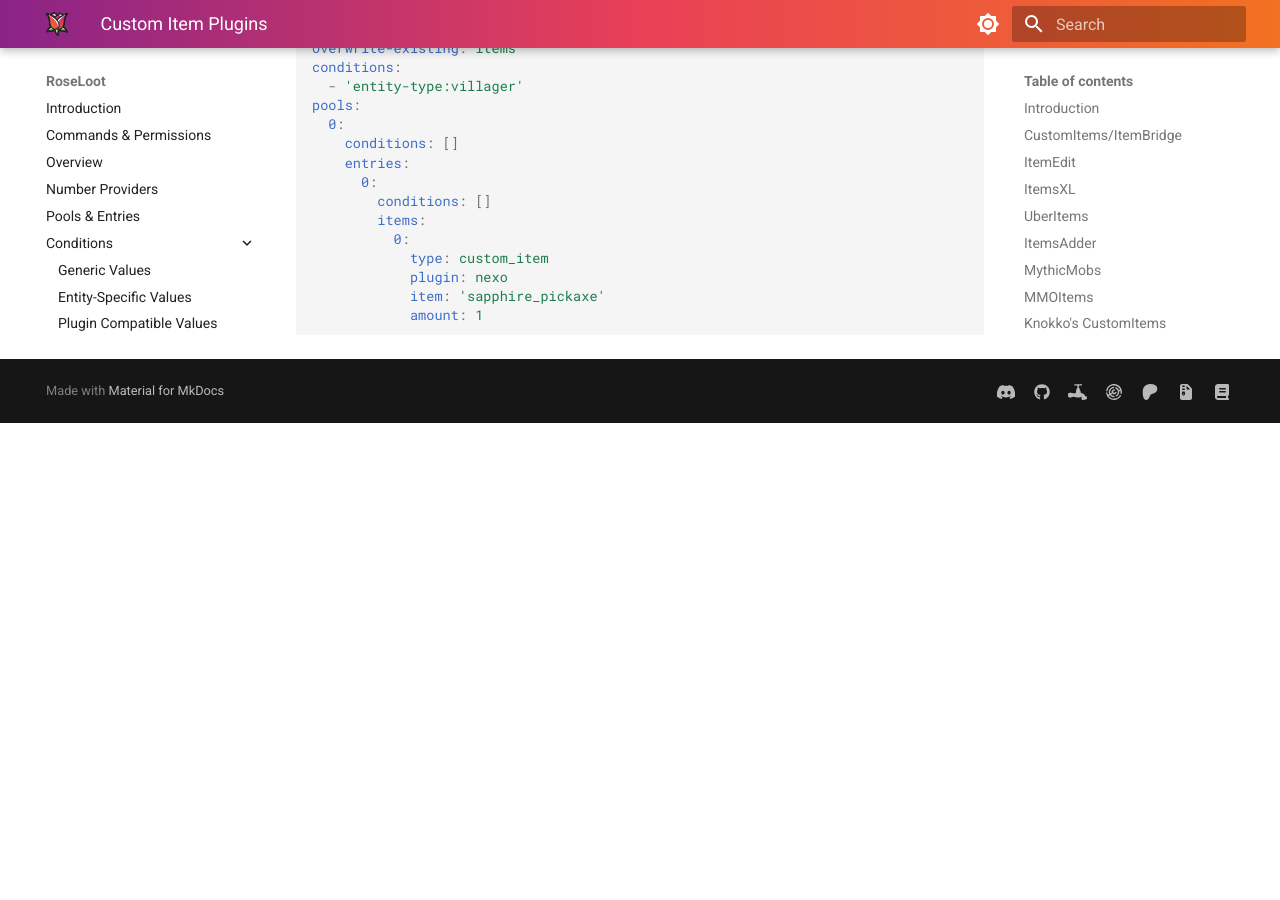
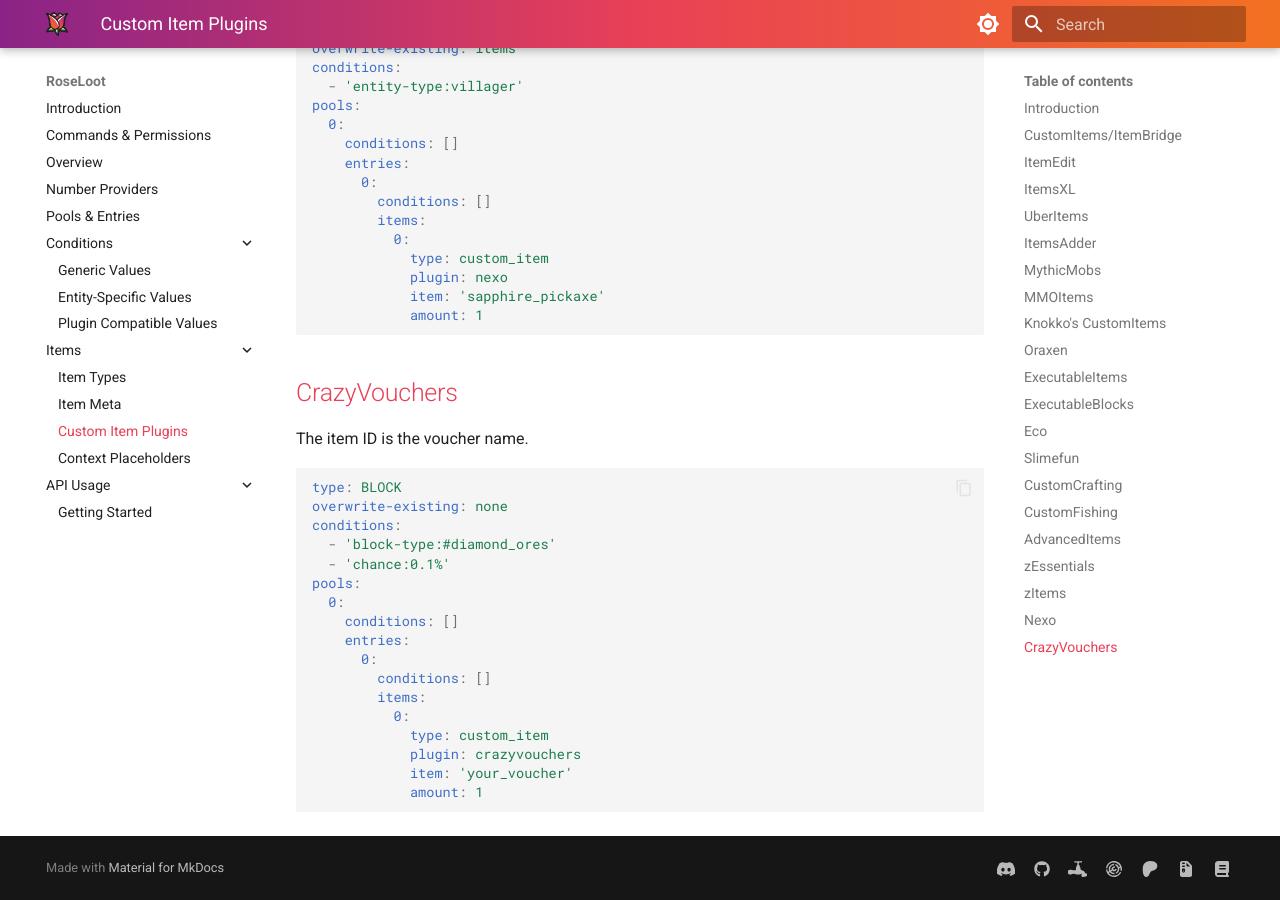
Before and after one commit to Rosewood-Development/RoseWiki, an MkDocs documentation site: the page built from docs/RoseLoot/custom-item-plugins.md, in a window 1280 px wide and 900 px high, scrolled down 9197 px. Built offline with MkDocs 1.6.1 and Material for MkDocs 9.7.7, drawn with Linux system fonts in a browser that asks for light colours; before the commit the page ends 9620 px from its top, so only the background shows below that.

Commit message:
Added CrazyVouchers custom item provider information to RoseLoot

````diff
--- a/docs/RoseLoot/custom-item-plugins.md
+++ b/docs/RoseLoot/custom-item-plugins.md
@@ -430,3 +430,26 @@ pools:
             item: 'sapphire_pickaxe'
             amount: 1
 ```
+
+## [CrazyVouchers](https://modrinth.com/plugin/crazyvouchers)
+The item ID is the voucher name.
+
+```yaml
+type: BLOCK
+overwrite-existing: none
+conditions:
+  - 'block-type:#diamond_ores'
+  - 'chance:0.1%'
+pools:
+  0:
+    conditions: []
+    entries:
+      0:
+        conditions: []
+        items:
+          0:
+            type: custom_item
+            plugin: crazyvouchers
+            item: 'your_voucher'
+            amount: 1
+```
````
Also changed, not shown: docs/RoseLoot/plugin-compatible-values.md (+2 -0 lines).
